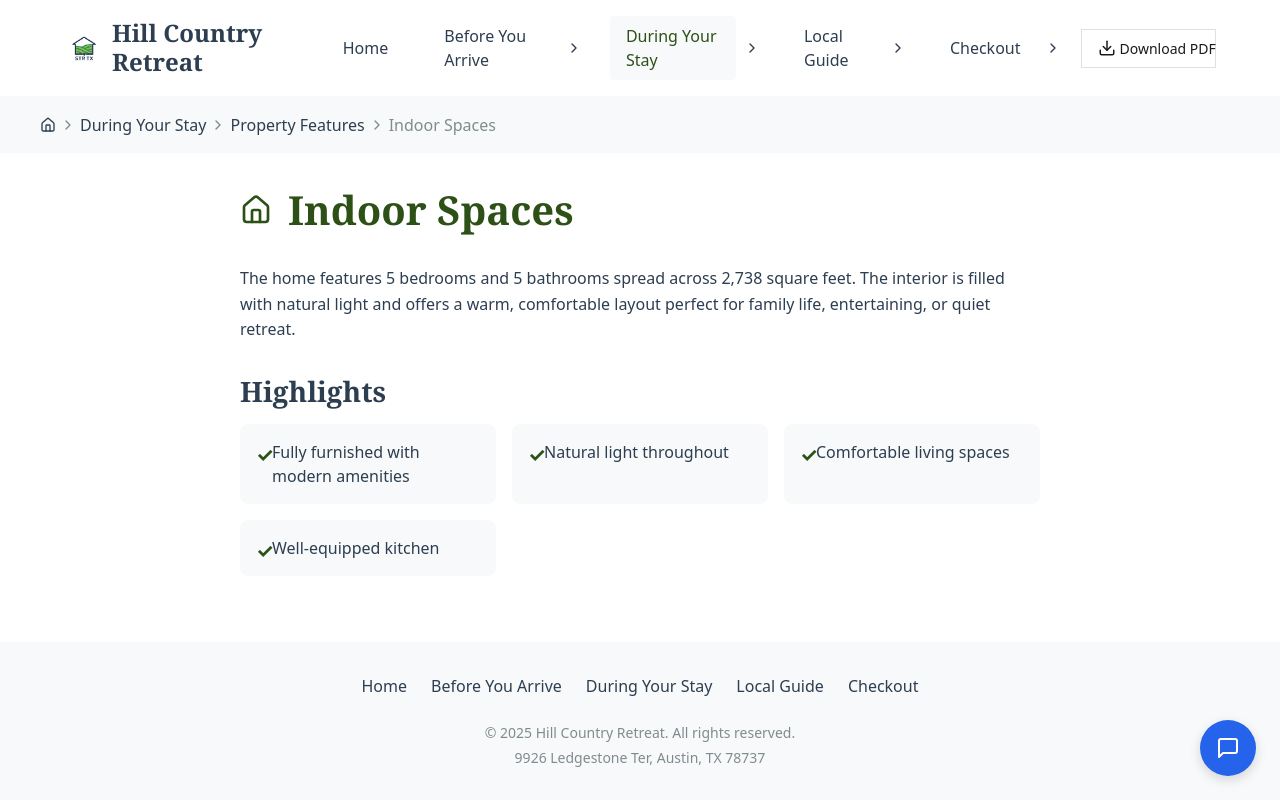
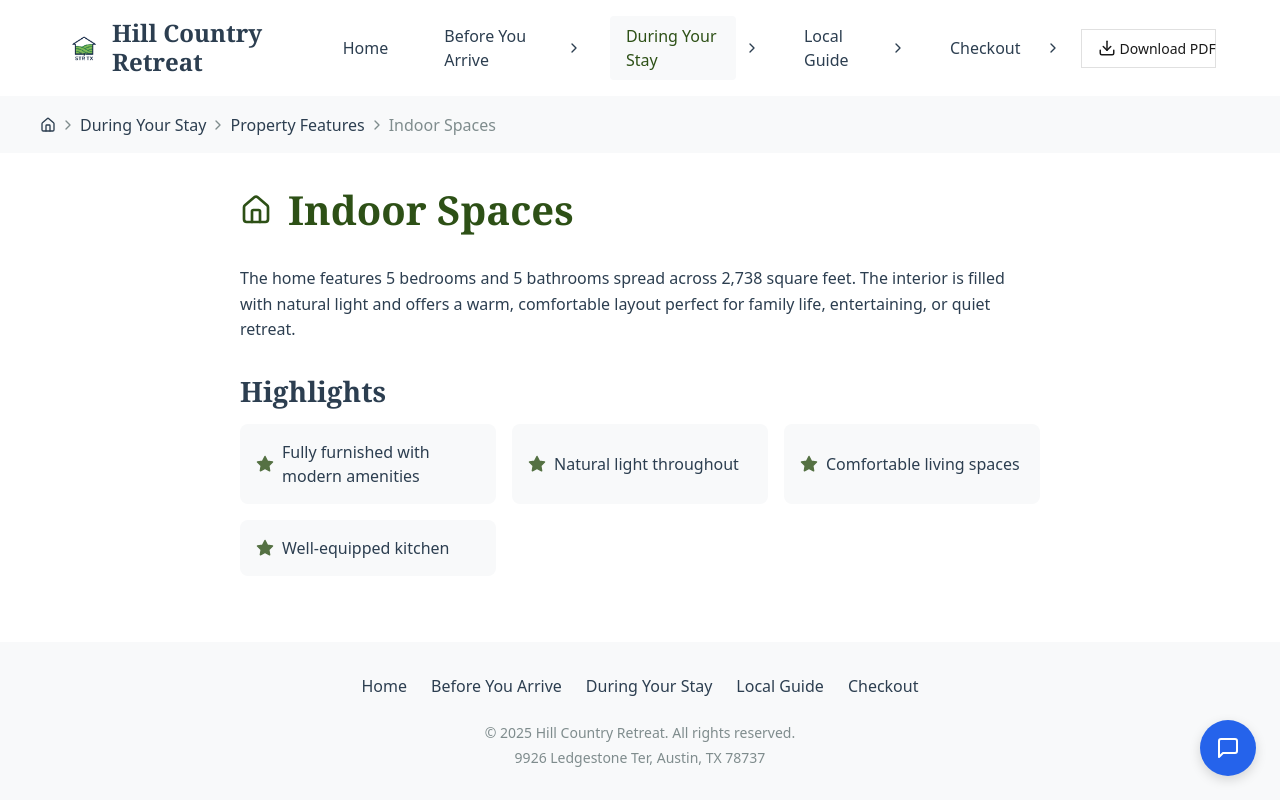
Before and after one commit to bstice/texas-shortterm-rental2, a React (Vite) app in the folder guidebook-app/: page /during-your-stay/property-features/indoor-spaces in a window 1280 px wide. Built offline with nearby package versions, Linux system fonts and the light colour scheme.

Commit message:
feat: Replace check marks with Star icons on Indoor and Outdoor Spaces pages

```diff
--- a/guidebook-app/src/features/during-your-stay/pages/IndoorSpacesPage.module.css
+++ b/guidebook-app/src/features/during-your-stay/pages/IndoorSpacesPage.module.css
@@ -51,17 +51,16 @@
   padding: var(--spacing-md);
   background-color: var(--color-surface);
   border-radius: 8px;
-  padding-left: var(--spacing-xl);
-  position: relative;
+  display: flex;
+  align-items: center;
+  gap: var(--spacing-sm);
 }
 
-.highlightsList li::before {
-  content: '✓';
-  position: absolute;
-  left: var(--spacing-md);
+.highlightIcon {
   color: var(--color-primary);
-  font-weight: bold;
-  font-size: 1.25rem;
+  flex-shrink: 0;
+  fill: var(--color-primary);
+  opacity: 0.8;
 }
 
 @media (max-width: 767px) {
--- a/guidebook-app/src/features/during-your-stay/pages/IndoorSpacesPage.tsx
+++ b/guidebook-app/src/features/during-your-stay/pages/IndoorSpacesPage.tsx
@@ -1,5 +1,5 @@
 import { useContent } from '@shared/hooks/useContent';
-import { Home } from 'lucide-react';
+import { Home, Star } from 'lucide-react';
 import Markdown from '@shared/components/ui/Markdown';
 import styles from './IndoorSpacesPage.module.css';
 
@@ -36,7 +36,10 @@ export default function IndoorSpacesPage() {
           <h2>Highlights</h2>
           <ul className={styles.highlightsList}>
             {indoor.highlights.map((highlight, index) => (
-              <li key={index}>{highlight}</li>
+              <li key={index}>
+                <Star size={18} className={styles.highlightIcon} />
+                <span>{highlight}</span>
+              </li>
             ))}
           </ul>
         </section>
--- a/guidebook-app/src/features/during-your-stay/pages/OutdoorSpacesPage.module.css
+++ b/guidebook-app/src/features/during-your-stay/pages/OutdoorSpacesPage.module.css
@@ -51,17 +51,16 @@
   padding: var(--spacing-md);
   background-color: var(--color-surface);
   border-radius: 8px;
-  padding-left: var(--spacing-xl);
-  position: relative;
+  display: flex;
+  align-items: center;
+  gap: var(--spacing-sm);
 }
 
-.highlightsList li::before {
-  content: '✓';
-  position: absolute;
-  left: var(--spacing-md);
+.highlightIcon {
   color: var(--color-primary);
-  font-weight: bold;
-  font-size: 1.25rem;
+  flex-shrink: 0;
+  fill: var(--color-primary);
+  opacity: 0.8;
 }
 
 @media (max-width: 767px) {
--- a/guidebook-app/src/features/during-your-stay/pages/OutdoorSpacesPage.tsx
+++ b/guidebook-app/src/features/during-your-stay/pages/OutdoorSpacesPage.tsx
@@ -1,5 +1,5 @@
 import { useContent } from '@shared/hooks/useContent';
-import { Trees } from 'lucide-react';
+import { Trees, Star } from 'lucide-react';
 import Markdown from '@shared/components/ui/Markdown';
 import styles from './OutdoorSpacesPage.module.css';
 
@@ -36,7 +36,10 @@ export default function OutdoorSpacesPage() {
           <h2>Highlights</h2>
           <ul className={styles.highlightsList}>
             {outdoor.highlights.map((highlight, index) => (
-              <li key={index}>{highlight}</li>
+              <li key={index}>
+                <Star size={18} className={styles.highlightIcon} />
+                <span>{highlight}</span>
+              </li>
             ))}
           </ul>
         </section>
```
